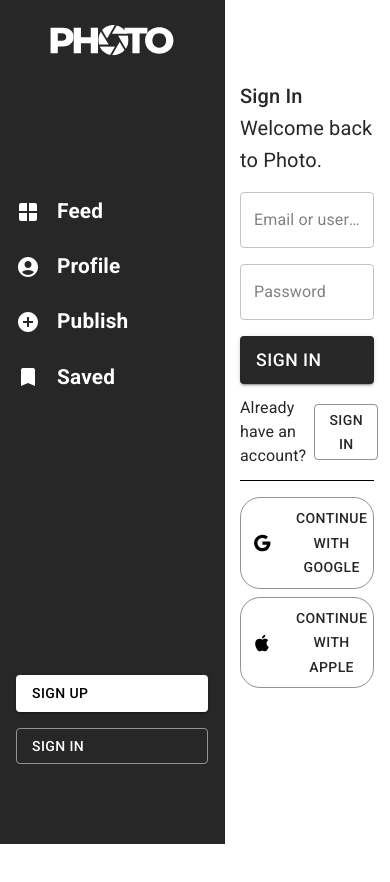
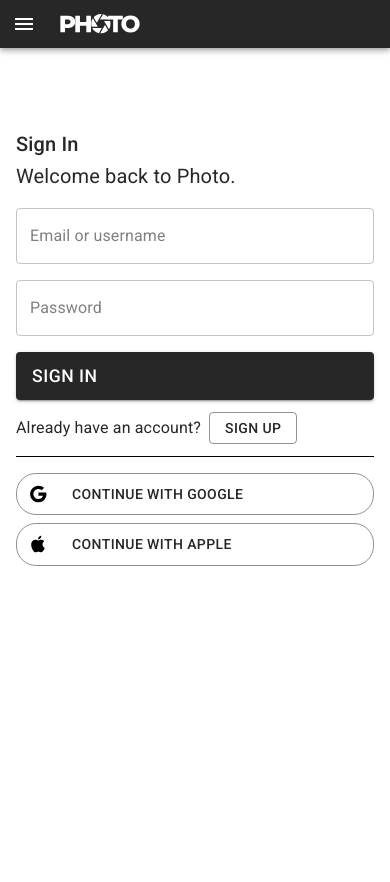
Before and after one commit to gabriel-augg/photo, a React (Vite) app: page /signin in a window 390 px wide. Shown: the top 882 px of the page. Before the commit the page ends 844 px from the top, so only its background shows below. Built offline with nearby package versions, Linux system fonts and the light colour scheme; the HTML template or start-up script is replaced by a standard one.

Commit message:
feat: add route name

```diff
--- a/src/components/Drawer.tsx
+++ b/src/components/Drawer.tsx
@@ -15,21 +15,25 @@ import {
   ListItemButton,
   ListItemIcon,
   ListItemText,
+  useMediaQuery,
   useTheme,
 } from "@mui/material";
 
 import logo from "../assets/logo.svg";
+import { useNavigate } from "react-router-dom";
 
 interface IChildren {
   children: ReactNode;
 }
 
 export const Sidebar: React.FC<IChildren> = ({children}) => {
+  const navigate = useNavigate()
   const theme = useTheme();
+  const mdDown = useMediaQuery(theme.breakpoints.down("md"));
 
   return (
     <>
-      <Drawer variant="permanent">
+      <Drawer variant={mdDown ? "temporary" : "permanent"}>
         <Box
           width={theme.spacing(28)}
           height="100%"
@@ -126,11 +130,12 @@ export const Sidebar: React.FC<IChildren> = ({children}) => {
               </ListItemButton>
             </List>
           </Box>
-          {true && (
+          {false && (
             <Box display="flex" flexDirection="column" paddingX={2} gap={2}>
               <Button
                 color="secondary"
                 variant="contained"
+                onClick={() => navigate('/signup')}
                 sx={{
                   justifyContent: "flex-start",
                 }}
@@ -140,6 +145,7 @@ export const Sidebar: React.FC<IChildren> = ({children}) => {
               <Button
                 color="secondary"
                 variant="outlined"
+                onClick={() => navigate('/signin')}
                 sx={{
                   justifyContent: "flex-start",
                 }}
@@ -149,7 +155,7 @@ export const Sidebar: React.FC<IChildren> = ({children}) => {
             </Box>
           )}
 
-          {false && (
+          {true && (
             <Box>
               <List component="nav">
                 <ListItemButton>
@@ -175,7 +181,7 @@ export const Sidebar: React.FC<IChildren> = ({children}) => {
           )}
         </Box>
       </Drawer>
-      <Box height="100vh" marginLeft={theme.spacing(28)}>
+      <Box height="100vh" marginLeft={ mdDown ? 0 : theme.spacing(28)}>
         {children}
       </Box>
     </>
--- /dev/null
+++ b/src/layouts/PageLayout.tsx
@@ -0,0 +1,46 @@
+import {
+  AppBar,
+  Box,
+  Icon,
+  IconButton,
+  Paper,
+  Toolbar,
+  Typography,
+  useMediaQuery,
+  useTheme,
+} from "@mui/material";
+import { ReactNode } from "react";
+import MenuIcon from "@mui/icons-material/Menu";
+
+import logo from "../assets/logo.svg";
+
+interface IChildren {
+  children: ReactNode;
+}
+
+export const PageLayout: React.FC<IChildren> = ({ children }) => {
+  const theme = useTheme();
+  const mdDown = useMediaQuery(theme.breakpoints.down("md"));
+
+  return (
+    <>
+      {mdDown && (
+        <AppBar position="static">
+          <Toolbar variant="dense">
+            <IconButton
+              edge="start"
+              color="inherit"
+              aria-label="menu"
+              sx={{ mr: 2 }}
+            >
+              <MenuIcon />
+            </IconButton>
+            <Box component="img" src={logo} alignSelf="center" width={80} />
+          </Toolbar>
+        </AppBar>
+      )}
+      {children}
+      <Box></Box>
+    </>
+  );
+};
--- a/src/layouts/index.ts
+++ b/src/layouts/index.ts
@@ -1 +1 @@
-export {}
+export * from "./PageLayout"
--- a/src/pages/SignIn.tsx
+++ b/src/pages/SignIn.tsx
@@ -10,11 +10,13 @@ import {
 
 import GoogleIcon from "@mui/icons-material/Google";
 import AppleIcon from "@mui/icons-material/Apple";
+import { PageLayout } from "../layouts";
 
 export const SignIn: React.FC = () => {
   const theme = useTheme();
 
   return (
+    <PageLayout>
       <Container
         component="section"
         maxWidth="xs"
@@ -48,7 +50,6 @@ import {
             }}
           />
 
-
           <TextField
             label="Password"
             fullWidth
@@ -78,7 +79,7 @@ import {
                 paddingY: 0.3,
               }}
             >
-              Sign In
+              Sign Up
             </Button>
           </Box>
 
@@ -113,5 +114,6 @@ import {
           </Button>
         </Box>
       </Container>
+    </PageLayout>
   );
 };
--- a/src/pages/SignUp.tsx
+++ b/src/pages/SignUp.tsx
@@ -10,11 +10,13 @@ import {
 
 import GoogleIcon from "@mui/icons-material/Google";
 import AppleIcon from "@mui/icons-material/Apple";
+import { PageLayout } from "../layouts";
 
 export const SignUp: React.FC = () => {
   const theme = useTheme();
 
   return (
+    <PageLayout>
       <Container
         component="section"
         maxWidth="xs"
@@ -128,5 +130,6 @@ export const SignUp: React.FC = () => {
           </Button>
         </Box>
       </Container>
+    </PageLayout>
   );
 };
```
Lines whose indentation alone changed are shown as unchanged.
